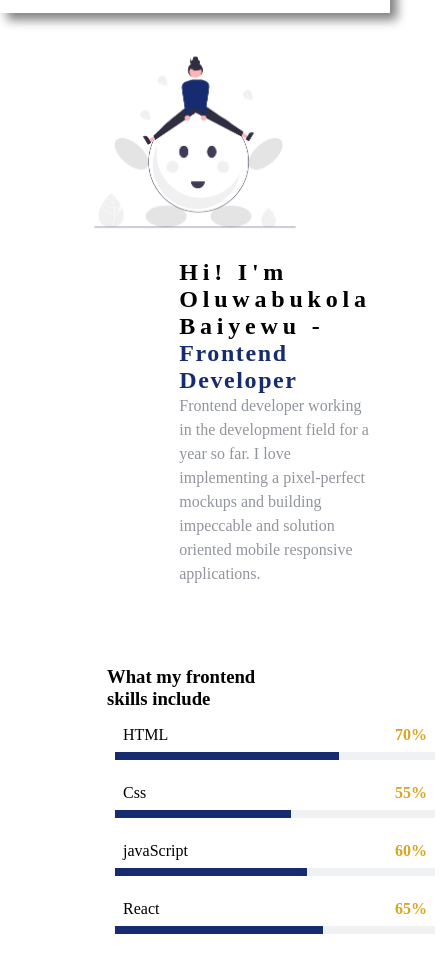
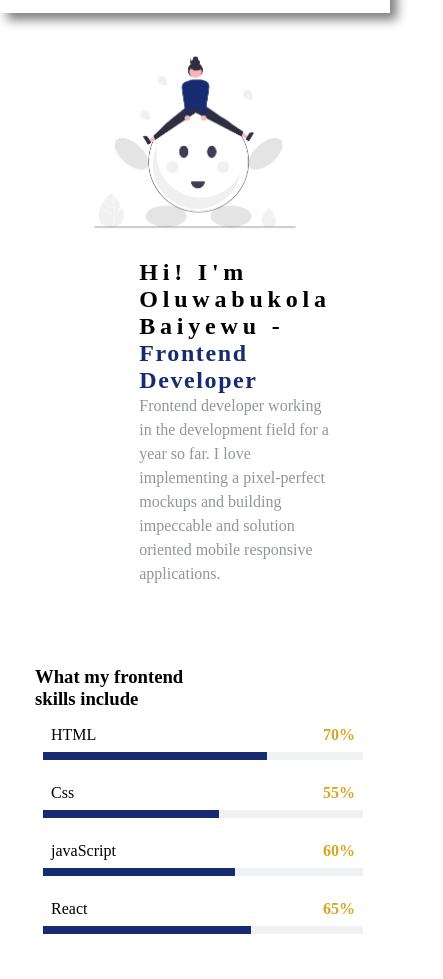
Before and after one commit to oluwabukola/ZuriTask2, a plain HTML site: page Resume/index.html in a window 390 px wide. Shown: the part 63-1042 px from the top of the page, 443 px wide, since content can reach past the window. Drawn offline with Linux system fonts and the light colour scheme.

Commit message:
padding-update

```diff
--- a/Resume/styles.css
+++ b/Resume/styles.css
@@ -342,6 +342,13 @@
     .experience-year{
         margin-top: 1rem;
     }
+    .about-me{
+        padding: 0.5rem 0rem 0.5rem 5rem;
+
+    }
+    .skills-container{
+        padding: 0.5rem 0rem 0.5rem 1rem;
+    }
   }
 
   @media screen and (max-width: 870px) {
```
